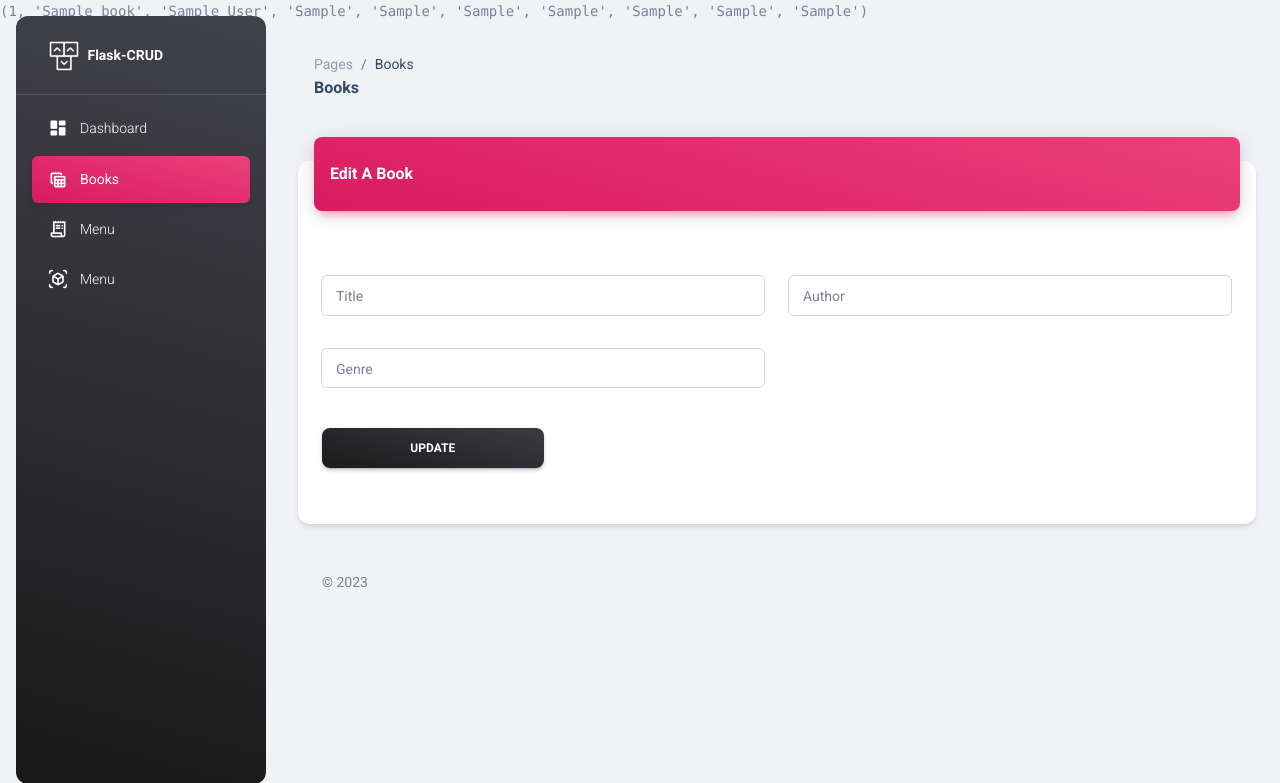
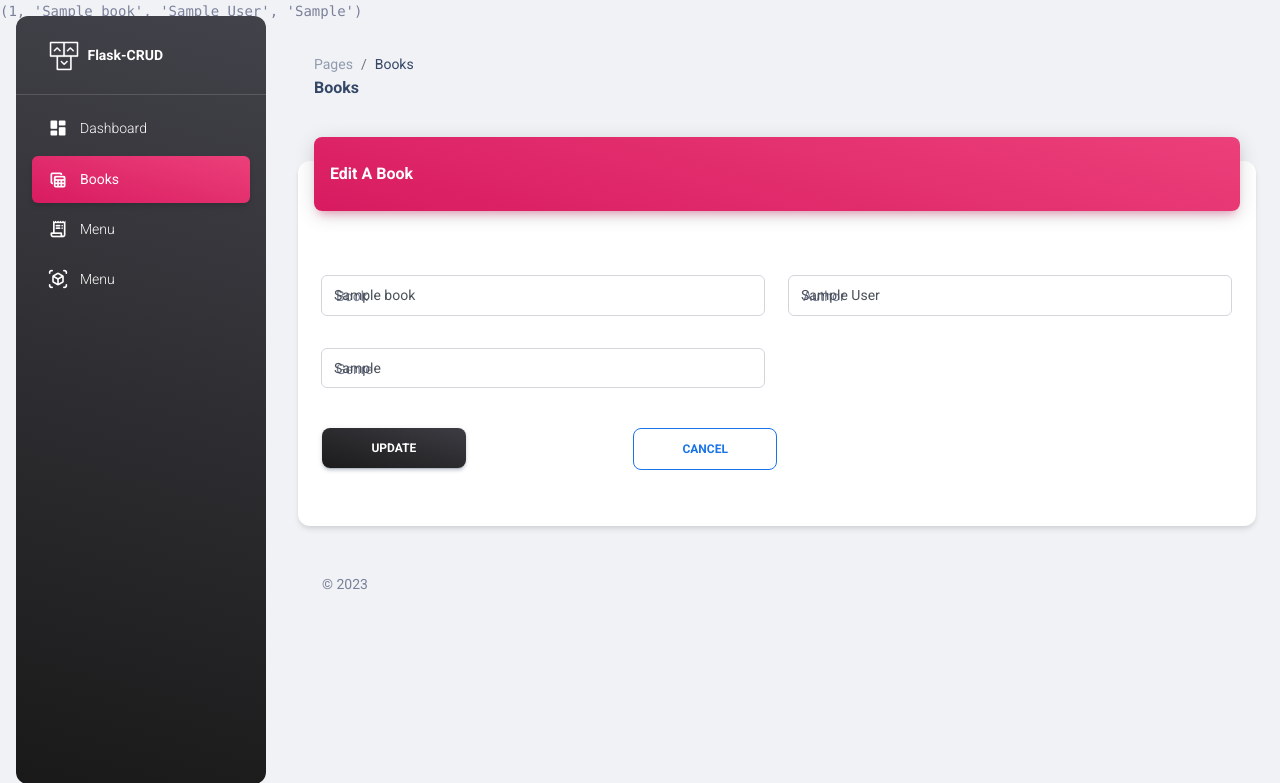
Before and after one commit to rizkysanjaya/flask-crud, a Flask app: page /edit/1 in a window 1280 px wide. Shown: the top 783 px of the page. Run offline with Flask 3, Linux system fonts and the light colour scheme; tables that the repository leaves empty or names only in its code hold one stand-in row (values such as "Sample post"); some libraries are stand-ins or nearby versions.

Commit message:
fix form value display

```diff
--- a/main.py
+++ b/main.py
@@ -56,7 +56,7 @@ def edit(id):
         return redirect(url_for('book'))
 
     # If the request method is GET, retrieve the data of the book to be edited
-    cursor.execute("SELECT * FROM books WHERE id = %s", (id,))
+    cursor.execute("SELECT id, title, author, genre FROM books WHERE id = %s", (id,))
     book = cursor.fetchone()
     conn.close()
 
--- a/templates/edit-book.html
+++ b/templates/edit-book.html
@@ -188,19 +188,19 @@
 										<input
 											type="hidden"
 											class="form-control"
-											name="{{ book['id'] }}"
+											name="id"
 											title="{{ book['id'] }}"
-											value="{{ book['id'] }}"
+											value="{{ book[0] }}"
 										/>
 										<div class="col-md-6">
 											<div class="input-group input-group-outline my-3">
-												<label class="form-label">Title</label>
+												<label class="form-label">Book</label>
 												<input
 													type="text"
 													class="form-control"
-													name="{{ book['title'] }}"
+													name="title"
 													title="{{ book['title'] }}"
-													value="{{ book['title'] }}"
+													value="{{ book[1] }}"
 												/>
 											</div>
 										</div>
@@ -210,9 +210,9 @@
 												<input
 													type="text"
 													class="form-control"
-													name="{{ book['author'] }}"
+													name="author"
 													title="{{ book['author'] }}"
-													value="{{ book['author'] }}"
+													value="{{ book[2] }}"
 												/>
 											</div>
 										</div>
@@ -226,20 +226,28 @@
 													class="form-control"
 													name="genre"
 													title="{{ book['genre'] }}"
-													value="{{ book['genre'] }}"
+													value="{{ book[3] }}"
 												/>
 											</div>
 										</div>
 									</div>
 									<!-- submit button -->
 									<div class="row">
-										<div class="col-md-6">
+										<div class="col-md-4">
 											<button
 												type="submit"
 												class="btn bg-gradient-dark w-50 my-4 mb-2"
 											>
 												Update
 											</button>
+										</div>
+										<div class="col-md-4">
+											<a
+												class="btn btn-outline-info w-50 my-4 mb-2"
+												href="{{ url_for('book') }}"
+											>
+												Cancel
+											</a>
 										</div>
 									</div>
 								</form>
```
